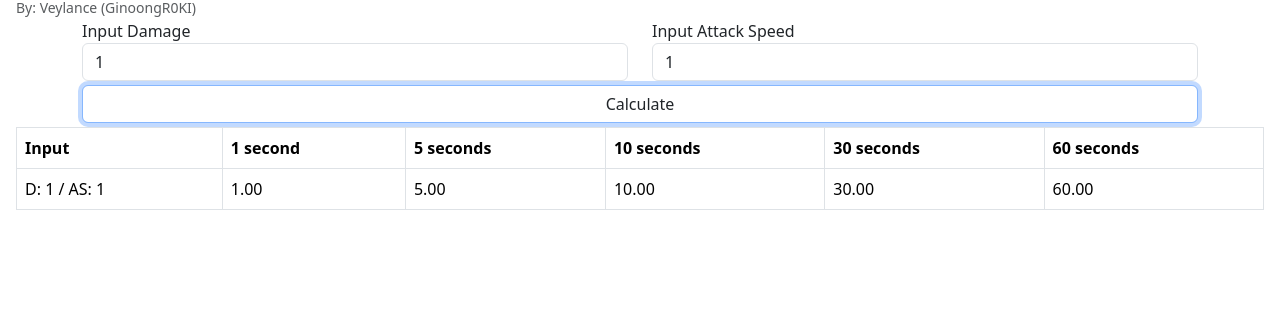
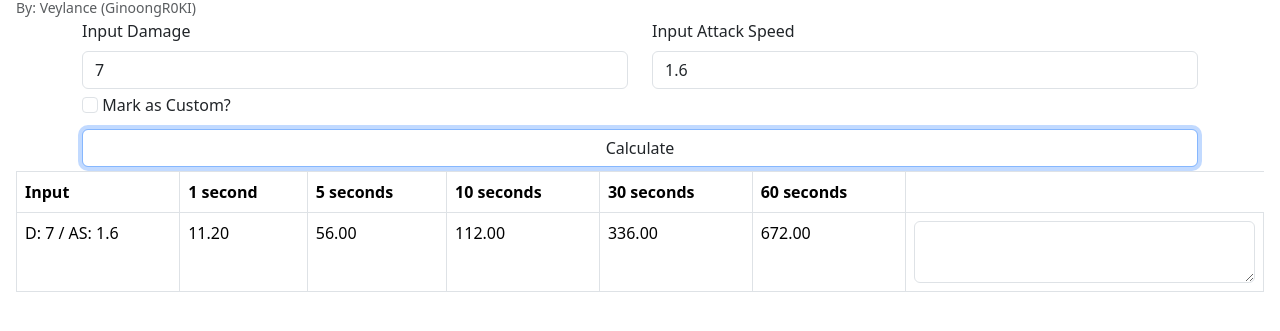
Before and after one commit to Veylance/DPSCalculator, a website: page index.html in a window 1280 px wide. Both pictures are taken after a click on the button "Calculate". Shown: the part 69-400 px from the top of the page. Drawn offline with nearby package versions, Linux system fonts and the light colour scheme.

Commit message:
Feature: Custom Styling & Note Column

```diff
--- a/index.html
+++ b/index.html
@@ -5,8 +5,12 @@
     <meta name="viewport" content="width=device-width, initial-scale=1.0">
     <title>DPS Calculator</title>
 
+    <!-- Bootstrap -->
     <link rel="stylesheet" href="node_modules/bootstrap/dist/css/bootstrap.min.css">
     <script src="node_modules/bootstrap/dist/js/bootstrap.min.js" defer></script>
+    <!-- Custom Styling -->
+    <link rel="stylesheet" href="src/css/style.css">
+    <!-- Custom Script -->
     <script src="src/js/script.js" defer></script>
 </head>
 <body>
@@ -18,16 +22,22 @@
         <div class="container mb-1">
             <div class="row">
                 <div class="form-group col-12 col-md-6">
-                    <label for="dps-inDmg">Input Damage</label>
-                    <input class="form-control" id="dps-inDmg" name="dps-inDmg" type="number" value="1" step="0.1" />
+                    <label class="form-label" for="dps-inDmg">Input Damage</label>
+                    <input class="form-control" id="dps-inDmg" name="dps-inDmg" type="number" value="7" step="0.1" />
                 </div>
 
                 <div class="form-group col-12 col-md-6">
-                    <label for="dps-inAtkSpd">Input Attack Speed</label>
-                    <input class="form-control" id="dps-inAtkSpd" name="dps-inAtkSpd" type="number" value="1" step="0.1" />
+                    <label class="form-label" for="dps-inAtkSpd">Input Attack Speed</label>
+                    <input class="form-control" id="dps-inAtkSpd" name="dps-inAtkSpd" type="number" value="1.6" step="0.1" />
                 </div>
             </div>
-            <div class="row mt-1">
+            <div class="row my-1">
+                <div class="form-group">
+                    <input class="form-check-input" id="dps-isCustom" name="dps-isCustom" type="checkbox" />
+                    <label class="form-label" for="dps-isCustom">Mark as Custom?</label>
+                </div>
+            </div>
+            <div class="row">
                 <div class="col-12">
                     <button class="btn btn-primary form-control" id="btn-Calculate" role="button">Calculate</button>
                 </div>
--- /dev/null
+++ b/src/css/style.css
@@ -0,0 +1,3 @@
+.stats-custom > td {
+    background-color: cyan;
+}
--- a/src/js/script.js
+++ b/src/js/script.js
@@ -1,5 +1,6 @@
 const comp_inDmg        = document.getElementById("dps-inDmg");
 const comp_inAtkSpd     = document.getElementById("dps-inAtkSpd");
+const comp_isCustom     = document.getElementById("dps-isCustom");
 const compBtn_Calculate = document.getElementById("btn-Calculate");
 const comp_outTable     = document.getElementById("dps-outTable");
 
@@ -19,13 +20,17 @@ function appendDPS() {
         o5s:        document.createElement("td"),
         o10s:       document.createElement("td"),
         o30s:       document.createElement("td"),
-        o60s:       document.createElement("td")
+        o60s:       document.createElement("td"),
+        notes:      document.createElement("td")
     }
+    let inNotes     = document.createElement("textarea");
 
     // Append the <td> elements to the <tr>
     Object.keys(outTD).forEach((key) => {
         tr.appendChild(outTD[key]);
     });
+
+    if (comp_isCustom.checked) tr.classList.add("stats-custom");
 
     // Add content to the <td> elements
     outTD.stats.innerHTML = "D: " + comp_inDmg.value + " / AS: " + comp_inAtkSpd.value;
@@ -34,6 +39,9 @@ function appendDPS() {
     outTD.o10s.innerHTML  = this.calculateDPS(10).toFixed(2);
     outTD.o30s.innerHTML  = this.calculateDPS(30).toFixed(2);
     outTD.o60s.innerHTML  = this.calculateDPS(60).toFixed(2);
+    // Extra column for notes
+    outTD.notes.appendChild(inNotes);
+    inNotes.classList.add("form-control");
 
     // Append the <tr> to the output table
     comp_outTable.appendChild(tr);
```
